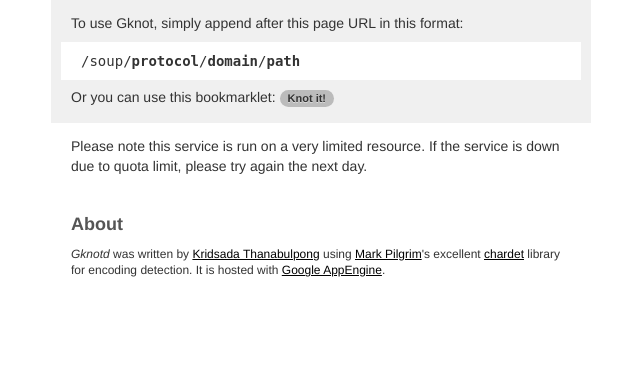
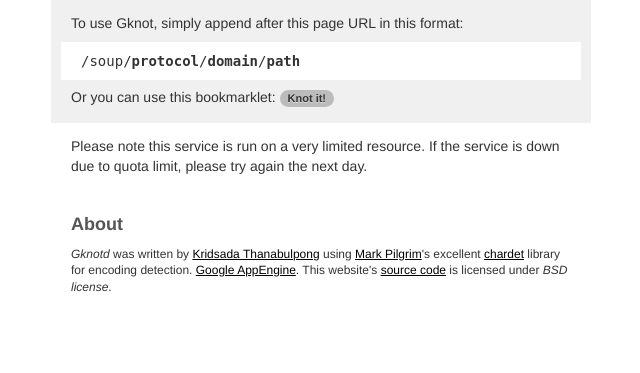
Before and after one commit to sirn/gknot, a Flask app: page / in a window 1280 px wide. Shown: the part 145-518 px from the top of the page, without its empty margins (319-959 px from the left). Run offline with Flask 2, Linux system fonts and the light colour scheme.

Commit message:
Add a link to Github page.

```diff
--- a/gknot/templates/index.html
+++ b/gknot/templates/index.html
@@ -38,8 +38,11 @@
           Kridsada Thanabulpong</a> using <a href="http://diveintomark.org/">
           Mark Pilgrim</a>'s excellent
         <a href="http://chardet.feedparser.org/">chardet</a> library
-        for encoding detection. It is hosted with
+        for encoding detection.
         <a href="http://code.google.com/appengine/">Google AppEngine</a>.
+        This website's <a href="http://github.com/sirn/gknot">source code</a>
+        is licensed under <em>BSD license</em>.
+      </p>
     </section>
   </body>
 </html>
```
